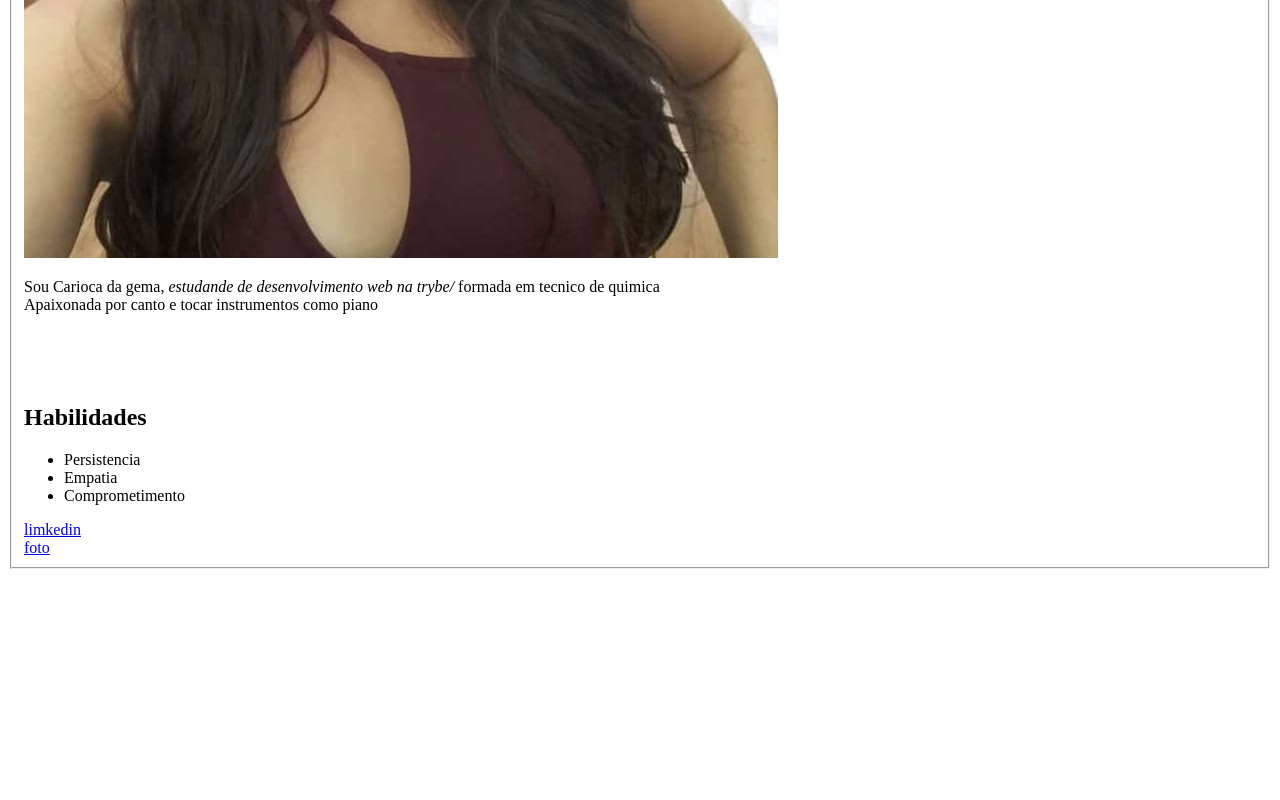
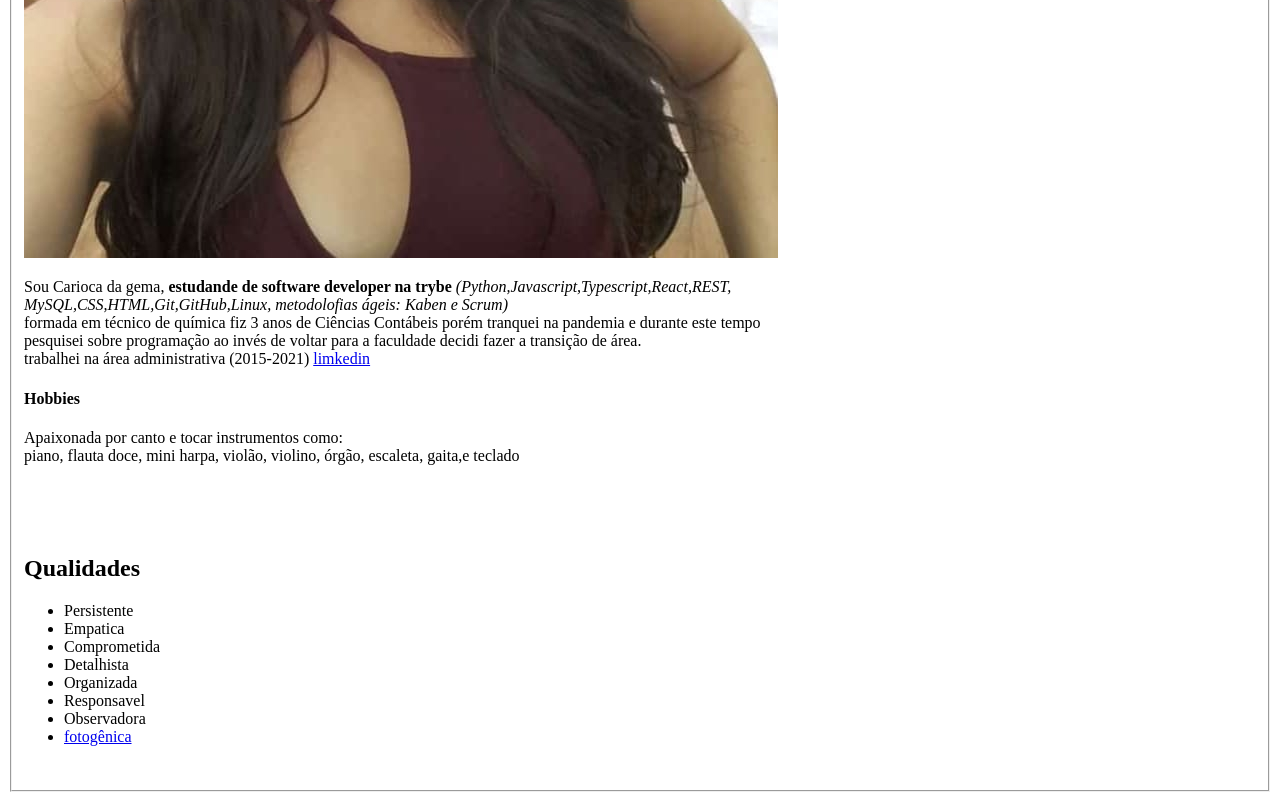
Before and after one commit to Ana-Beatriz-Martins-Lima/Ana-Beatriz-Martins-Lima.github.io, a plain HTML site: page index.html in a window 1280 px wide. Shown: the part 591-1391 px from the top of the page. Before the commit the page ends 1168 px from the top, so only its background shows below. Drawn offline with Linux system fonts and the light colour scheme.

Commit message:
adiciona formacoes academicas

```diff
--- a/index.html
+++ b/index.html
@@ -12,22 +12,34 @@
     <h1> Olá Mundo, sou Ana Beatriz Martins Lima</h1>
     <img id="biafoto" src="bia.jpg" alt="Euzinha">
 
-    <p> Sou Carioca da gema, <em>estudande de desenvolvimento web na trybe/</em>  formada em tecnico de quimica <br> Apaixonada por canto e tocar instrumentos como piano</p>
+    <p> Sou Carioca da gema, <strong>estudande de software developer na trybe</strong> <em>(Python,Javascript,Typescript,React,REST, <br>
+          MySQL,CSS,HTML,Git,GitHub,Linux, metodolofias ágeis: Kaben e Scrum) </em> <br> formada em técnico de química
+        fiz 3 anos de Ciências Contábeis porém tranquei na pandemia e durante este tempo <br> pesquisei sobre programação
+        ao invés de voltar para a faculdade decidi fazer a transição de área. <br> trabalhei na área administrativa (2015-2021)
+        <a href="https://www.linkedin.com/in/ana-beatriz-martins-lima-4009a8147/" target="_blank">limkedin</a></p>
+         <h4>Hobbies</h4>
+         <p>Apaixonada por canto e tocar instrumentos como: <br>  piano, flauta doce, mini harpa, violão, violino, órgão, escaleta, gaita,e teclado</p>
 
     <br>
     <br>
     <br>
 
-    <h2> Habilidades </h2>
+    <h2> Qualidades </h2>
     <ul>
-        <li>Persistencia</li>
-        <li>Empatia</li>
-        <li>Comprometimento</li>
+        <li>Persistente</li>
+        <li>Empatica</li>
+        <li>Comprometida</li>
+        <li>Detalhista</li>
+        <li>Organizada</li>
+        <li>Responsavel</li>
+        <li>Observadora</li>
+        <li><a href="#biafoto">fotogênica</a></li>
+
     </ul>
 
-    <a href="https://www.linkedin.com/in/ana-beatriz-martins-lima-4009a8147/" target="_blank">limkedin</a>
+
    <br>
-    <a href="#biafoto">foto</a>
+
 </fieldset>
 </body>
 </html>
```
